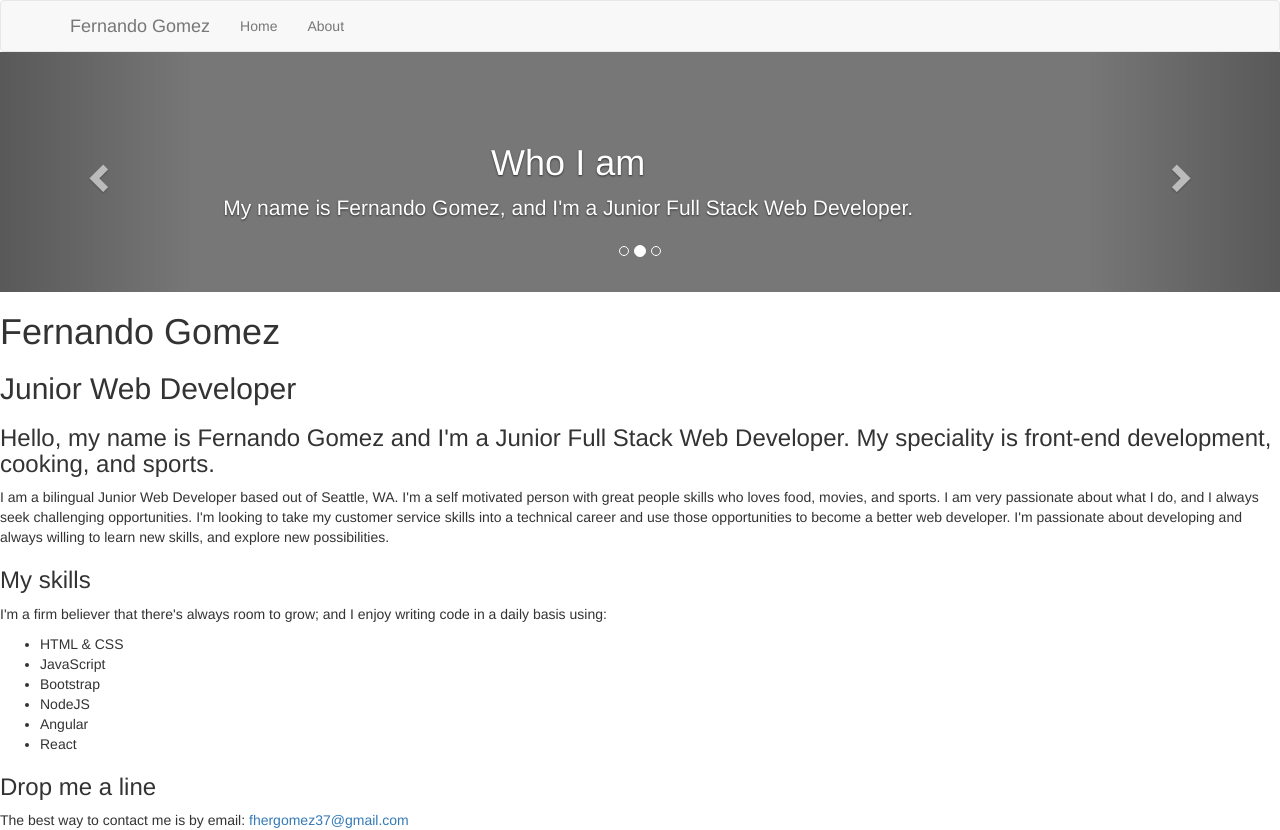
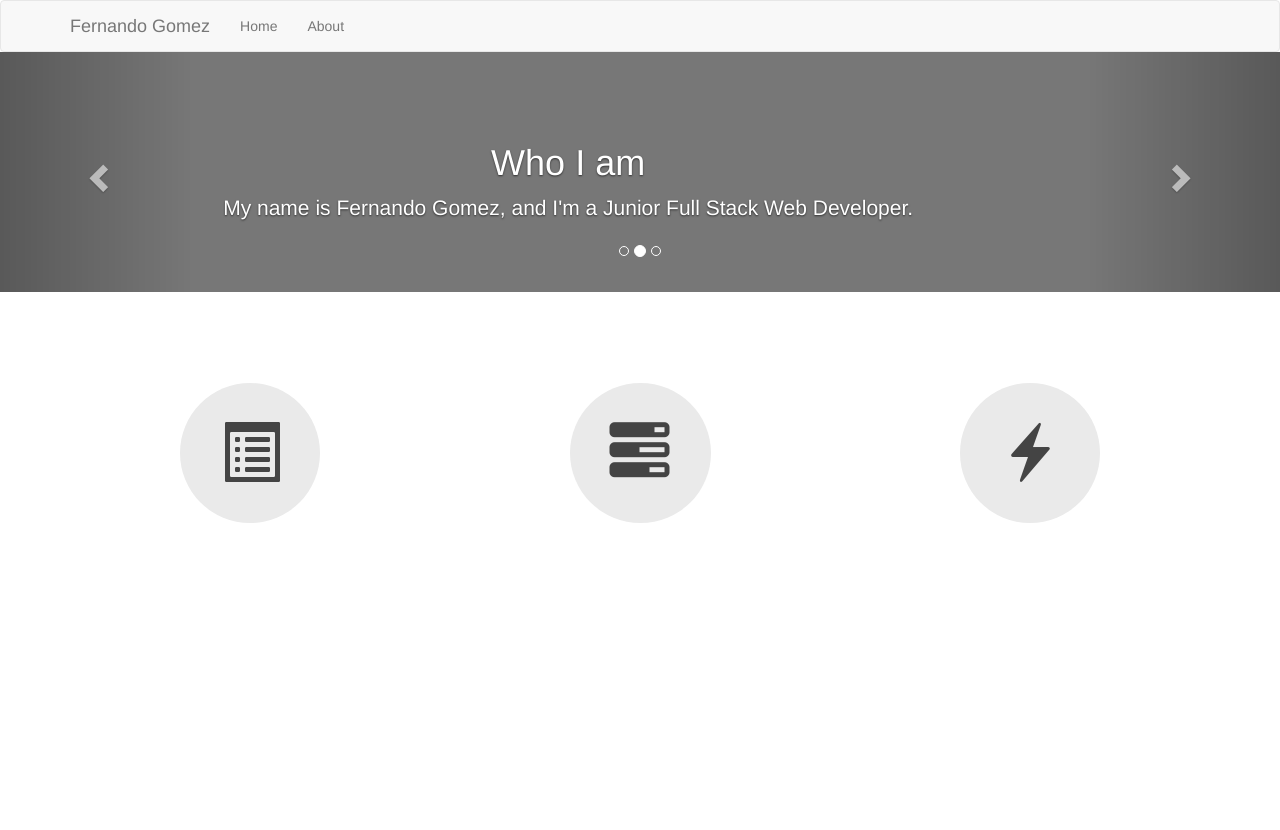
Before and after one commit to fhergomez/HTMLPortfolioProject, a website: page src/index.html in a window 1280 px wide. After the commit the page ends 800 px from the top, so only its background shows below. Drawn offline with nearby package versions, Linux system fonts and the light colour scheme.

Commit message:
add glyphicons

```diff
--- a/src/index.html
+++ b/src/index.html
@@ -1,69 +1,4 @@
 <!DOCTYPE html>
-<html lang="en">
-<head>
-  <meta charset="UTF-8">
-  <meta name="viewport" content="width=device-width; initial-scale=1.0; maximum-scale=1.0;">
-  <link rel="stylesheet" href="https://maxcdn.bootstrapcdn.com/bootstrap/3.3.7/css/bootstrap.min.css" integrity="sha384-BVYiiSIFeK1dGmJRAkycuHAHRg32OmUcww7on3RYdg4Va+PmSTsz/K68vbdEjh4u" crossorigin="anonymous">
-  <link rel="stylesheet" href="main.css">
-  <title>Bootstrap Portfolio</title>
-</head>
-<body>
-
-  <nav class="navbar navbar-default">
-    <div class="container">
-      <!-- Brand and toggle get grouped for better mobile display -->
-      <div class="navbar-header">
-        <button type="button" class="navbar-toggle collapsed" data-toggle="collapse" data-target="#portfolio-collapse-menu">
-          <span class="sr-only">Toggle navigation</span>
-          <span class="icon-bar"></span>
-          <span class="icon-bar"></span>
-          <span class="icon-bar"></span>
-        </button>
-        <a class="navbar-brand" href="#">Fernando Gomez</a>
-      </div>
-
-      <!-- Collect the nav links, forms, and other content for toggling -->
-      <div class="collapse navbar-collapse" id="portfolio-collapse-menu">
-        <ul class="nav navbar-nav">
-          <li><a href="#">Home</a></li>
-          <li><a href="#">About</a></li>
-        </ul>
-      </div>
-      <!-- /.navbar-collapse -->
-    </div>
-    <!-- /.container-fluid -->
-  </nav>
-
-  <!-- start of carousel -->
-  <div id="portfolio-carousel" class="carousel slide" data-ride="carousel">
-    <!-- Indicators -->
-    <ol class="carousel-indicators">
-      <li data-target="#portfolio-carousel" data-slide-to="0" class="active"></li>
-      <li data-target="#portfolio-carousel" data-slide-to="1"></li>
-      <li data-target="#portfolio-carousel" data-slide-to="2"></li>
-    </ol>
-    <div class="carousel-inner" role="listbox">
-      <div class="item active">
-        <div class="container">
-          <div class="carousel-caption">
-            <h1>Who I am</h1>
-            <p>My name is Fernando Gomez, and I'm a Junior Full Stack Web Developer.</p>
-          </div>
-        </div>
-      </div>
-      <div class="item">
-        <div class="container">
-          <div class="carousel-caption">
-            <h1>What I do</h1>
-            <p>I love writing code that is efficient, and I love solving problems. When I'm not coding, I'm either cooking, playing soccer or tennis, or watching sports.</p>
-          </div>
-        </div>
-      </div>
-      <div class="item">
-        <div class="container">
-          <div class="carousel-caption">
-            <h1>What have I done</h1>
-            <p>I am just starting as a web developer, but I've done a few projects that I'll be happy to shar<!DOCTYPE html>
 <html lang="en">
 <head>
   <meta charset="UTF-8">
@@ -182,54 +117,3 @@
 
 </body>
 </html>
-e. This projects have kept me busy, but I feel I still have a lot to learn.</p>
-          </div>
-        </div>
-      </div>
-    </div>
-    <a class="left carousel-control" href="#portfolio-carousel" role="button" data-slide="prev">
-      <span class="glyphicon glyphicon-chevron-left" aria-hidden="true"></span>
-      <span class="sr-only">Previous</span>
-    </a>
-    <a class="right carousel-control" href="#portfolio-carousel" role="button" data-slide="next">
-      <span class="glyphicon glyphicon-chevron-right" aria-hidden="true"></span>
-      <span class="sr-only">Next</span>
-    </a>
-  </div>
-  <!-- end of carousel -->
-
-  <div class="header">
-    <h1>Fernando Gomez</h1>
-    <h2>Junior Web Developer</h2>
-  </div>
-  <div class="tagline">
-    <h3>Hello, my name is Fernando Gomez and I'm a Junior Full Stack Web Developer. My speciality is front-end development, cooking, and sports.</h3>
-    <p>I am a bilingual Junior Web Developer based out of Seattle, WA. I'm a self motivated person with great people skills who loves food, movies, and sports. I am very passionate about what I do, and I always seek challenging opportunities. I'm looking to take my customer service skills into a technical career and use those opportunities to become a better web developer. I'm passionate about developing and always willing to learn new skills, and explore new possibilities.</p>
-  </div>
-  <div class="skills">
-    <h3>My skills</h3>
-    <p>I'm a firm believer that there's always room to grow; and I enjoy writing code in a daily basis using: </p>
-    <ul>
-      <li>HTML &amp; CSS</li>
-      <li>JavaScript</li>
-      <li>Bootstrap</li>
-      <li>NodeJS</li>
-      <li>Angular</li>
-      <li>React</li>
-    </ul>
-  </div>
-  <div class="contact">
-    <h3>Drop me a line</h3>
-    <p>The best way to contact me is by email: <a href="mailto: fhergomez37@gmail.com">fhergomez37@gmail.com</a></p>
-  </div>
-  <!--
-    Previous project placeholder ends
-    (unused pieces will be deleted at the last task)
-  -->
-
-
-  <script src="https://code.jquery.com/jquery-3.1.0.min.js" integrity="sha256-cCueBR6CsyA4/9szpPfrX3s49M9vUU5BgtiJj06wt/s=" crossorigin="anonymous"></script>
-  <script src="https://maxcdn.bootstrapcdn.com/bootstrap/3.3.7/js/bootstrap.min.js" integrity="sha384-Tc5IQib027qvyjSMfHjOMaLkfuWVxZxUPnCJA7l2mCWNIpG9mGCD8wGNIcPD7Txa" crossorigin="anonymous"></script>
-
-</body>
-</html>
```
